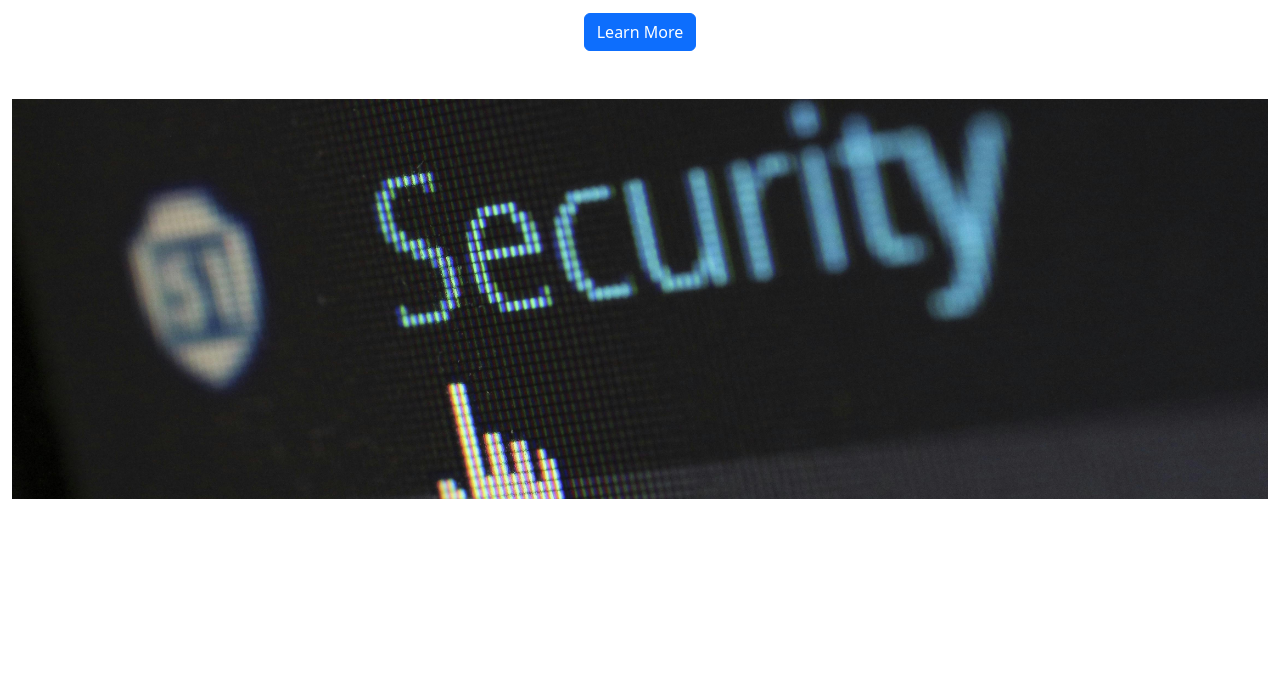
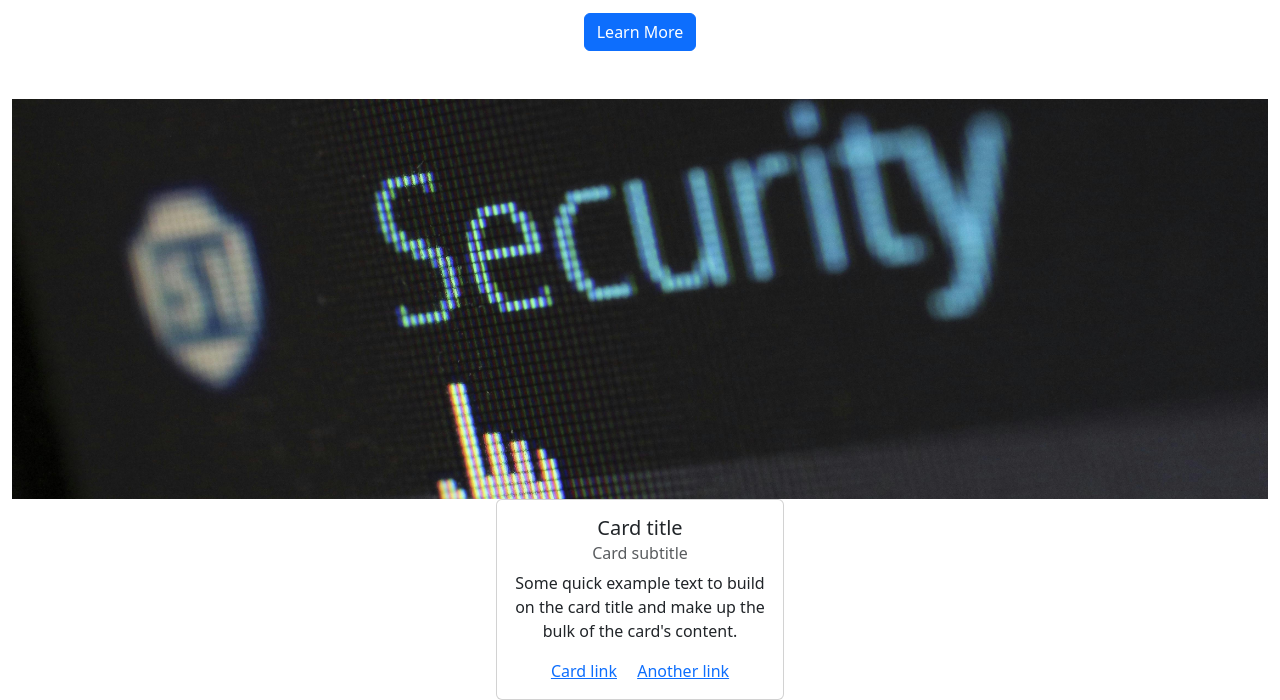
Before and after one commit to Ashleytosullivan/Safety-Plus, a plain HTML site: page index.html in a window 1280 px wide. Shown: the part 211-911 px from the top of the page. Before the commit the page ends 800 px from the top, so only its background shows below. Drawn offline with nearby package versions, Linux system fonts and the light colour scheme.

Commit message:
added about card section

```diff
--- a/assets/css/style.css
+++ b/assets/css/style.css
@@ -15,3 +15,7 @@ h1 {
 p {
     text-align: center;
 }
+
+.navbar-toggler:hover {
+    background-color: #aaa; /* Change this to your desired hover color */
+}
--- a/index.html
+++ b/index.html
@@ -41,7 +41,7 @@
                 <a class="nav-link active" aria-current="page" href="#">Home</a>
               </li>
               <li class="nav-item">
-                <a class="nav-link" href="#">About</a>
+                <a class="nav-link" href="#about">About</a>
               </li>
               <li class="nav-item">
                 <a class="nav-link" href="#">Learn</a>
@@ -67,11 +67,32 @@
                     <a href="#" class="btn btn-primary">Learn More</a>
                 </div>
                 <div class="col-12">
-                    <img src="assets/images/pexels-pixabay-60504.jpg" alt="Security" class="img-fluid full-width-image">
+                  <img src="assets/images/pexels-pixabay-60504.jpg" alt="Security" class="img-fluid full-width-image hero-image">
                 </div>
             </div>
         </div>
       </header>
+
+      <!-- main element to hold all key sections of the home page-->
+
+      <main>
+
+        <!--About Section-->
+        <section id="about" class="container-section d-flex justify-content-center">
+            <div class="card text-center" style="width: 18rem;">
+              <div class="card-body">
+          <h5 class="card-title text-center">Card title</h5>
+          <h6 class="card-subtitle mb-2 text-body-secondary text-center">Card subtitle</h6>
+          <p class="card-text">Some quick example text to build on the card title and make up the bulk of the card's content.</p>
+          <a href="#" class="card-link">Card link</a>
+          <a href="#" class="card-link">Another link</a>
+              </div>
+            </div>
+        </section>
+
+
+
+      </main>
 
 
 
```
